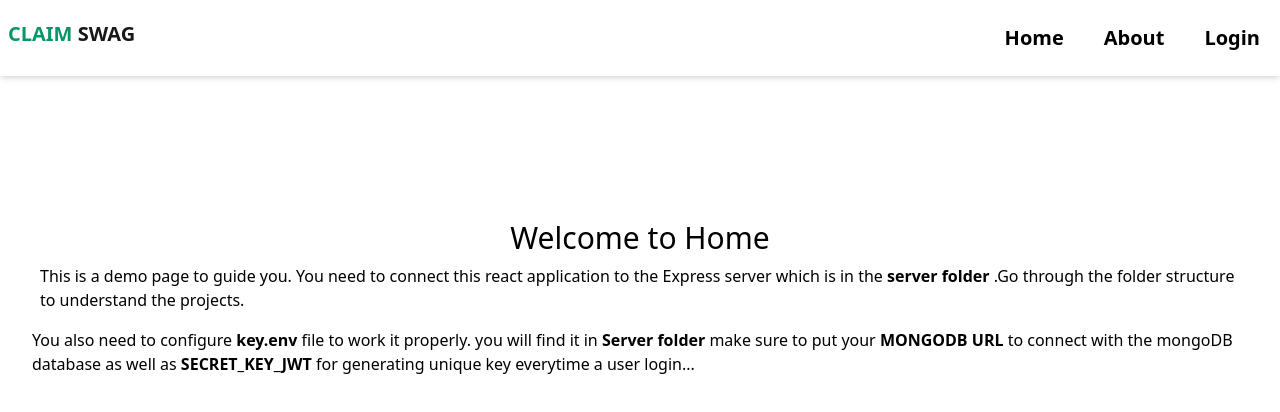
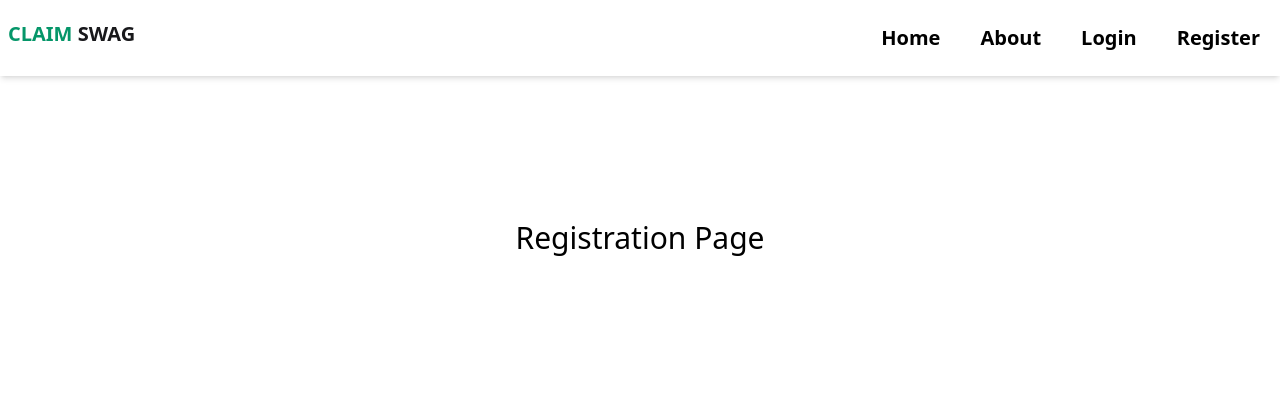
Before and after one commit to ZiaCodes/claim-prize, a React (Create React App) app in the folder client/: page /register in a window 1280 px wide. Shown: the top 412 px of the page. Built offline with nearby package versions, Linux system fonts and the light colour scheme.

Commit message:
demo page added

```diff
--- a/client/src/App.js
+++ b/client/src/App.js
@@ -1,6 +1,7 @@
 import { Routes, Route } from 'react-router-dom';
 
 import Login from './components/login';
+import Register from './components/register'
 import About from './components/about'
 import Home from './container/Home';
 
@@ -8,6 +9,7 @@ const App = () => {
   return (
     <Routes>
       <Route path="login" element={<Login />} />
+      <Route path="register" element={<Register />} />
       <Route path="about" element={<About />} />
       <Route path="/*" element={<Home />} />
     </Routes>
--- a/client/src/components/nav.jsx
+++ b/client/src/components/nav.jsx
@@ -18,6 +18,9 @@ const nav = () => {
                   <li className='font-bold px-5 my-6 text-xl hover:text-gray-500 cursor-pointer'>
                   <Link to='/login'>Login</Link>
                   </li>
+                  <li className='font-bold px-5 my-6 text-xl hover:text-gray-500 cursor-pointer'>
+                  <Link to='/register'>Register</Link>
+                  </li>
               </ul>
           </div>
       </div>
--- /dev/null
+++ b/client/src/components/register.jsx
@@ -0,0 +1,16 @@
+import React from 'react';
+
+import Navbar from './nav';
+
+const register = () => {
+  return <>
+  < Navbar />
+
+  <div className='flex flex-col justify-center items-center py-36'>
+      <p className='text-3xl'>Registration Page</p>
+      </div>
+
+  </>;
+};
+
+export default register;
```
